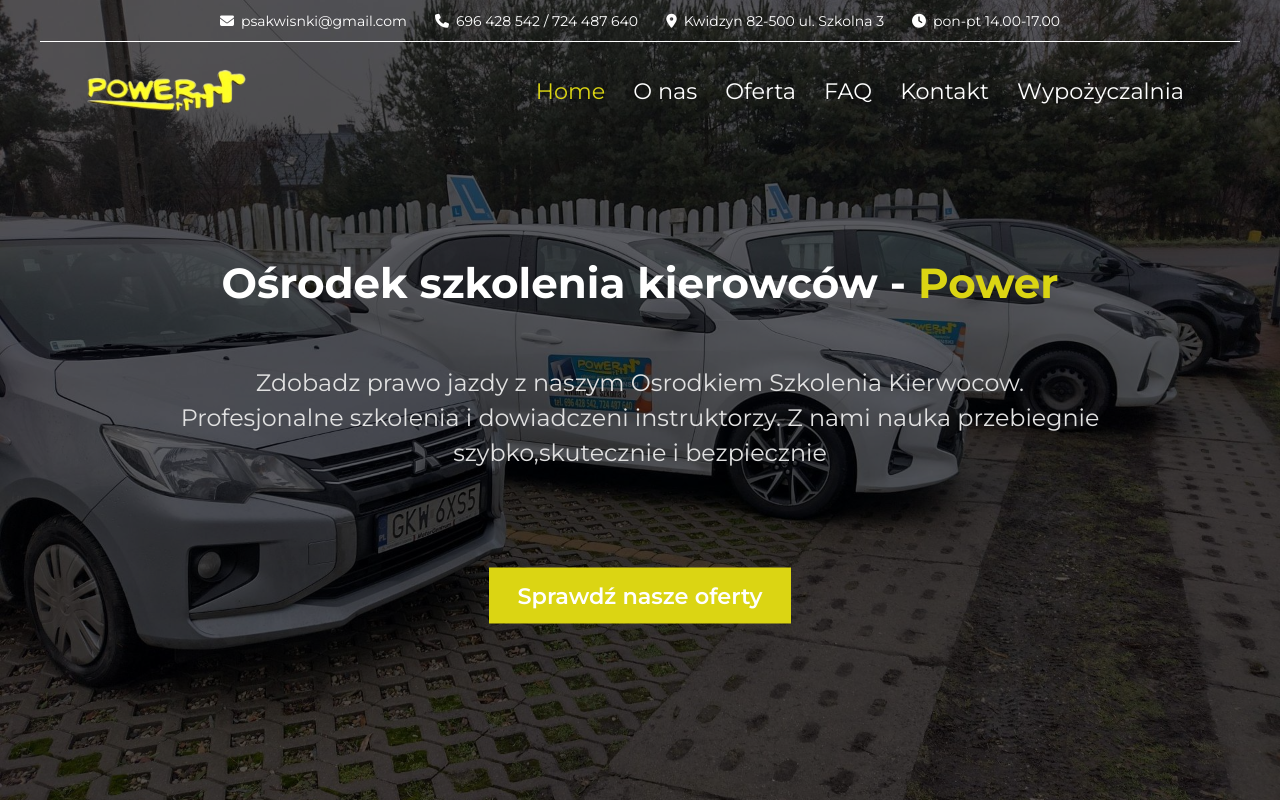
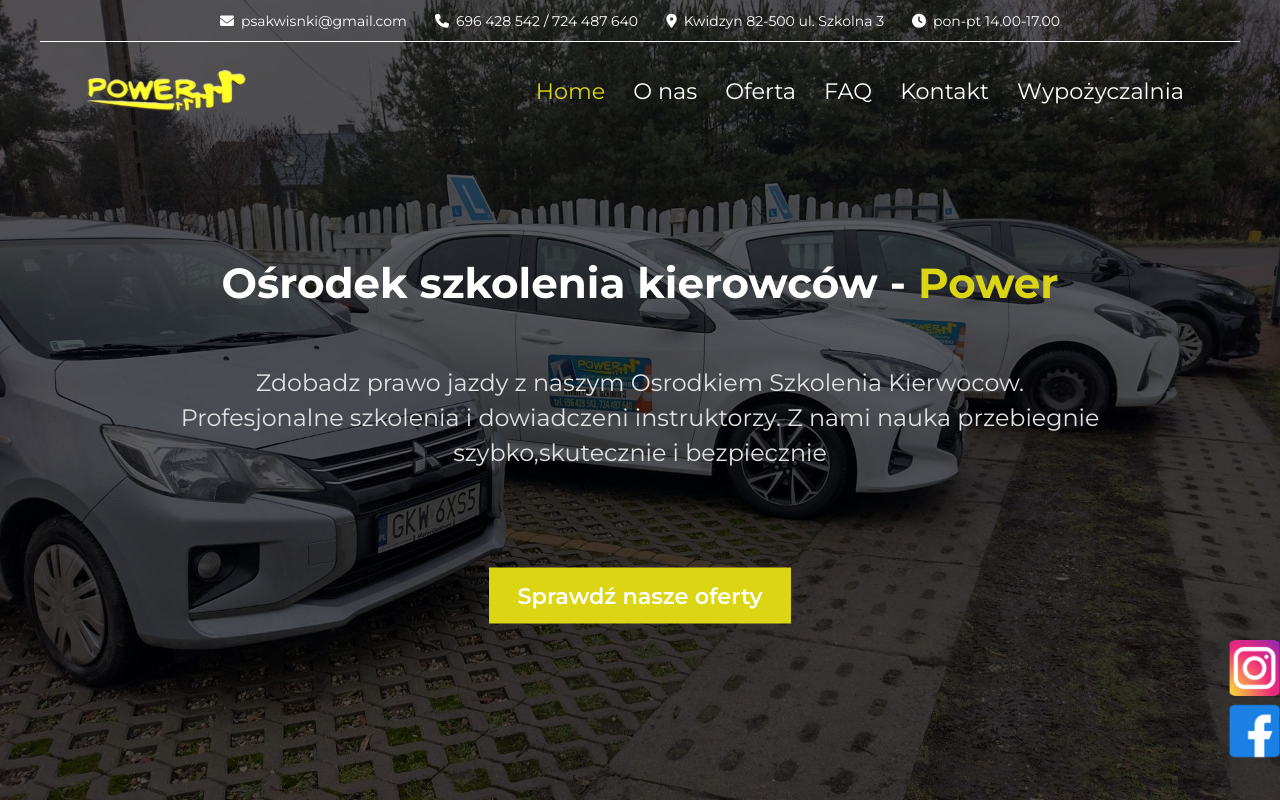
Before and after one commit to ciornecki/Power-kwidzyn, a website: page index.html in a window 1280 px wide. Shown: the top 802 px of the page. Drawn offline with nearby package versions, Linux system fonts and the light colour scheme; the site is published under a folder, as on GitHub Pages, so addresses that start at the root find nothing.

Commit message:
added insta and fb

```diff
--- a/src/sass/main.scss
+++ b/src/sass/main.scss
@@ -158,7 +158,7 @@ body {
 }
 
 .facebook_img {
-	background-image: url(/dist/img/facebook.png);
+	background-image: url(../../dist/img/facebook.png);
 }
 
 .insta {
@@ -167,7 +167,7 @@ body {
 }
 
 .insta_img {
-	background-image: url(/dist/img/insta.png);
+	background-image: url(../../dist/img/insta.png);
 }
 
 /* HOVERY CTA */
@@ -823,6 +823,7 @@ footer {
 /* warunki*/
 
 .warunki {
+	opacity: 0;
 	margin-bottom: 7rem;
 	.section_heading {
 		margin-bottom: 7rem;
```
Also changed, not shown: dist/css/main.min.css.
